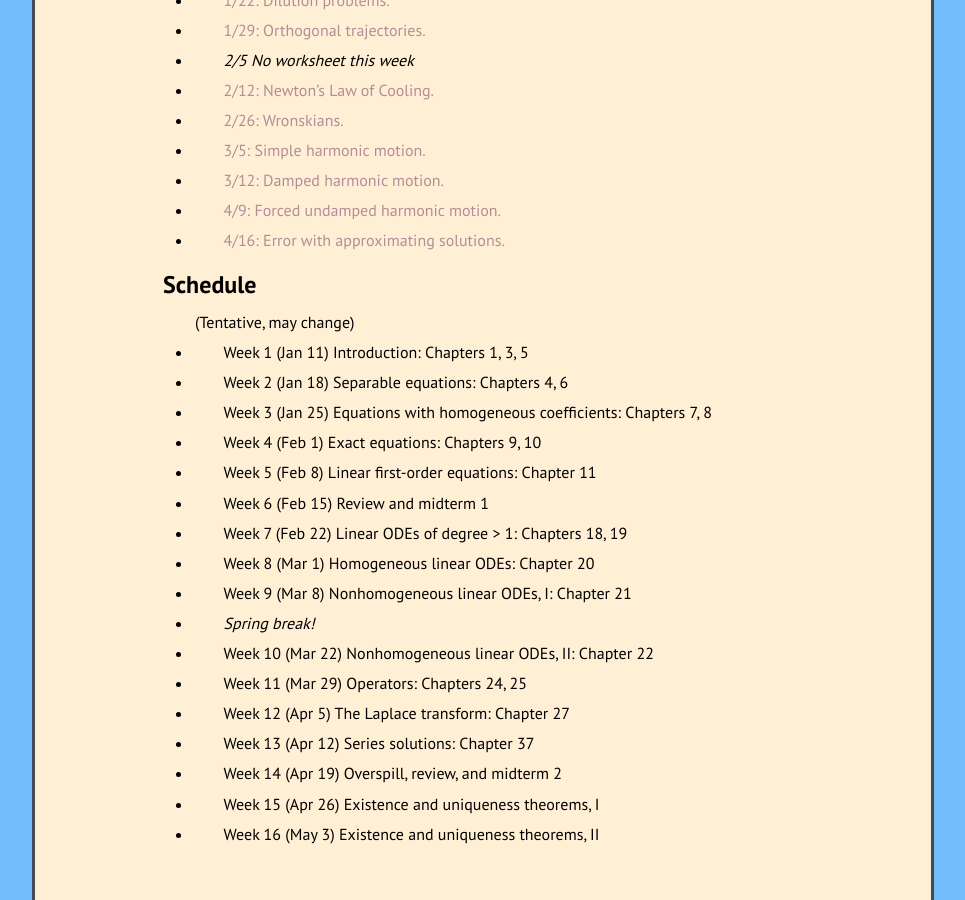
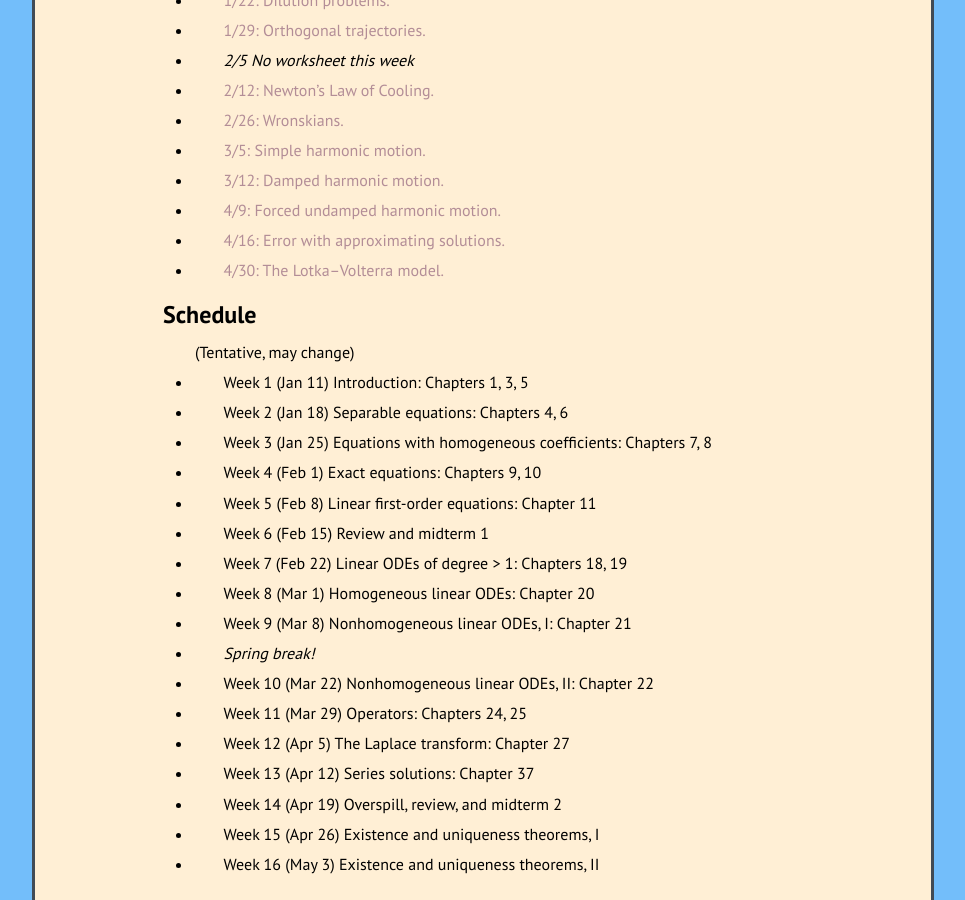
Before and after one commit to kamerynjw/kamerynjw.github.io, a Jekyll site: the page built from teaching/2021/math302.md, in a window 1280 px wide and 900 px high, scrolled down 1790 px. Shown: the whole window, without its empty margins (157-1122 px from the left). Built offline with Jekyll 4.4.1, drawn with Linux system fonts in a browser that asks for light colours; nearby versions of some CDN libraries.

Commit message:
last worksheet

```diff
--- a/teaching/2021/math302.md
+++ b/teaching/2021/math302.md
@@ -106,6 +106,8 @@ In-class worksheets
 
 * [4/16: Error with approximating solutions.]({{page.url}}week13.pdf)
 
+* [4/30: The Lotka–Volterra model.]({{page.url}}week15.pdf)
+
 Schedule
 --------
 
```
Also changed, not shown: 1 other file.
